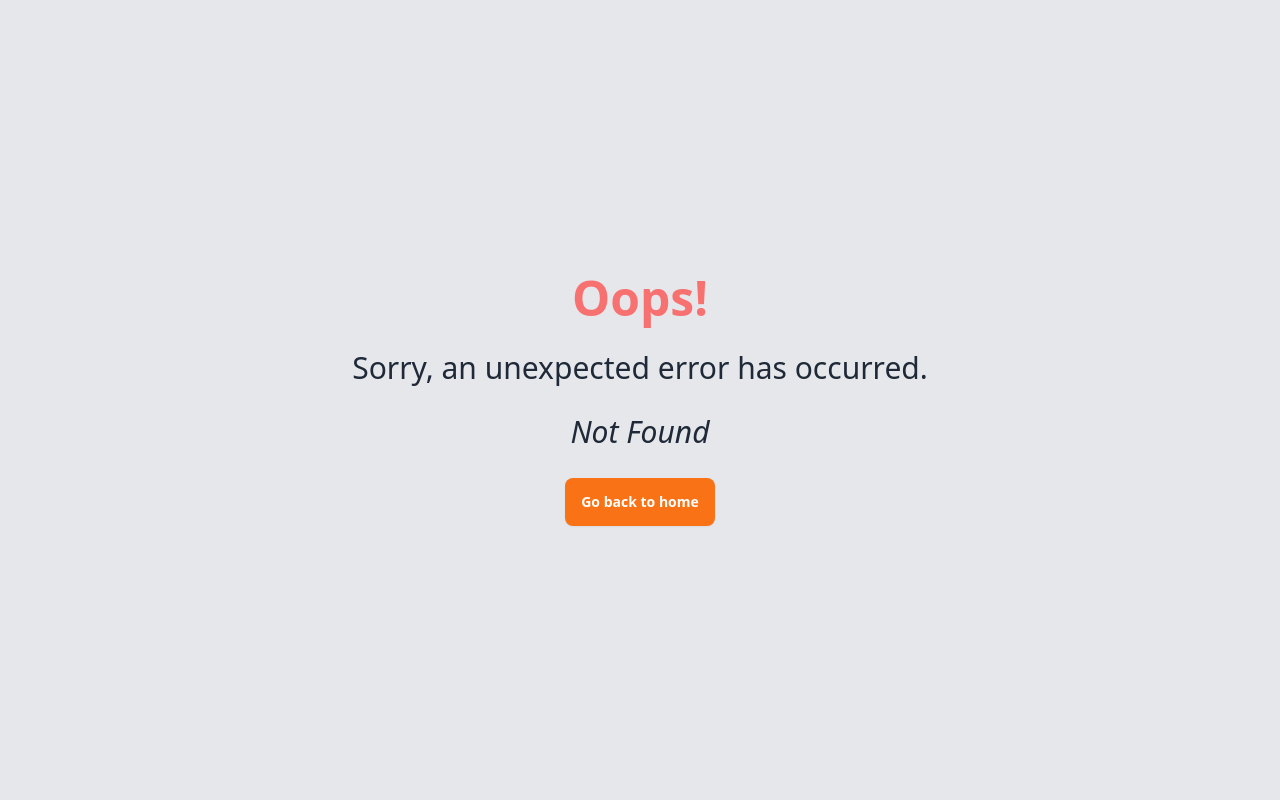
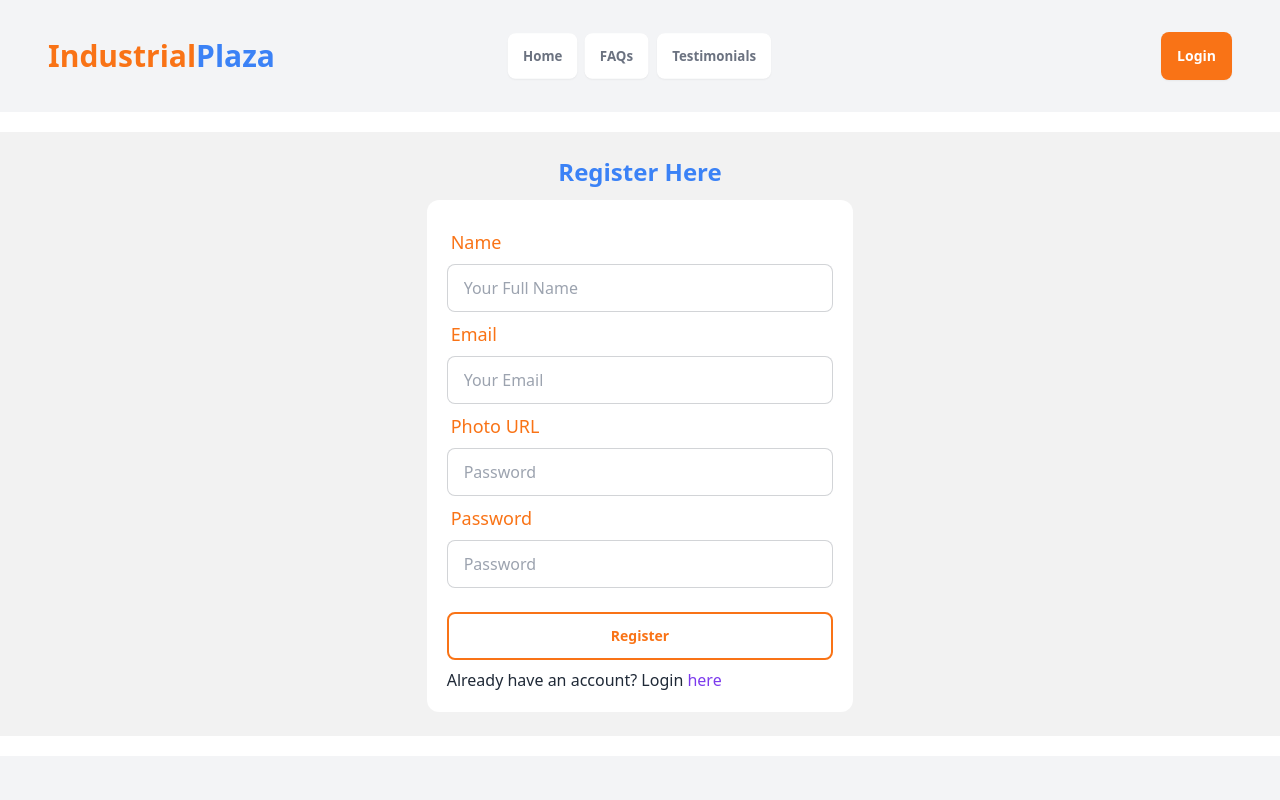
Before and after one commit to shahadathhs/industrial-plaza, a React (Vite) app: page /register in a window 1280 px wide. Before the commit this address had no page. Shown: the top 800 px of the page. Built offline with nearby package versions, Linux system fonts and the light colour scheme.

Commit message:
login and register page created

```diff
--- a/src/components/NavBar/NavBar.jsx
+++ b/src/components/NavBar/NavBar.jsx
@@ -52,7 +52,7 @@ const Nav = () => {
             </div>
             {/* Login / LogOut Button */}
             <div className="navbar-end gap-2">
-                <a className="btn bg-orange-500 hover:bg-blue-500 border-0 text-white">Login</a>
+                <Link to="/login" className="btn bg-orange-500 hover:bg-blue-500 border-0 text-white">Login</Link>
             </div>
         </div>
     );
--- a/src/pages/FAQs/FAQs.jsx
+++ b/src/pages/FAQs/FAQs.jsx
@@ -16,7 +16,7 @@ const FAQs = () => {
         </div>
 
         <div className="collapse collapse-arrow join-item border border-blue-500">
-          <input type="radio" name="my-accordion-4" defaultChecked />
+          <input type="radio" name="my-accordion-4" />
           <div className="collapse-title text-xl text-orange-500 font-medium">
             What locations are your industrial properties situated in?
           </div>
@@ -26,7 +26,7 @@ const FAQs = () => {
         </div>
 
         <div className="collapse collapse-arrow join-item border border-blue-500">
-          <input type="radio" name="my-accordion-4" defaultChecked />
+          <input type="radio" name="my-accordion-4"/>
           <div className="collapse-title text-xl text-orange-500 font-medium">
             What amenities and facilities are included in your industrial properties?
           </div>
@@ -36,7 +36,7 @@ const FAQs = () => {
         </div>
 
         <div className="collapse collapse-arrow join-item border border-blue-500">
-          <input type="radio" name="my-accordion-4" defaultChecked />
+          <input type="radio" name="my-accordion-4"  />
           <div className="collapse-title text-xl text-orange-500 font-medium">
             Are there any industrial properties available for sale or lease in specific price ranges?
           </div>
@@ -46,7 +46,7 @@ const FAQs = () => {
         </div>
 
         <div className="collapse collapse-arrow join-item border border-blue-500">
-          <input type="radio" name="my-accordion-4" defaultChecked />
+          <input type="radio" name="my-accordion-4"  />
           <div className="collapse-title text-xl text-orange-500 font-medium">
             Do you provide virtual tours or detailed images of your industrial properties?
           </div>
@@ -56,7 +56,7 @@ const FAQs = () => {
         </div>
 
         <div className="collapse collapse-arrow join-item border border-blue-500">
-          <input type="radio" name="my-accordion-4" defaultChecked />
+          <input type="radio" name="my-accordion-4"  />
           <div className="collapse-title text-xl text-orange-500 font-medium">
             What are the zoning regulations and restrictions for your industrial properties?
           </div>
@@ -66,7 +66,7 @@ const FAQs = () => {
         </div>
 
         <div className="collapse collapse-arrow join-item border border-blue-500">
-          <input type="radio" name="my-accordion-4" defaultChecked />
+          <input type="radio" name="my-accordion-4"  />
           <div className="collapse-title text-xl text-orange-500 font-medium">
             Are there any upcoming developments or projects in the industrial areas you represent?
           </div>
@@ -76,7 +76,7 @@ const FAQs = () => {
         </div>
 
         <div className="collapse collapse-arrow join-item border border-blue-500">
-          <input type="radio" name="my-accordion-4" defaultChecked />
+          <input type="radio" name="my-accordion-4"  />
           <div className="collapse-title text-xl text-orange-500 font-medium">
             Can you provide insights into the market trends and demand for industrial properties in specific regions?
           </div>
@@ -86,7 +86,7 @@ const FAQs = () => {
         </div>
 
         <div className="collapse collapse-arrow join-item border border-blue-500">
-          <input type="radio" name="my-accordion-4" defaultChecked />
+          <input type="radio" name="my-accordion-4"  />
           <div className="collapse-title text-xl text-orange-500 font-medium">
             What financing options or assistance do you offer for industrial property acquisitions?
           </div>
@@ -96,7 +96,7 @@ const FAQs = () => {
         </div>
 
         <div className="collapse collapse-arrow join-item border border-blue-500">
-          <input type="radio" name="my-accordion-4" defaultChecked />
+          <input type="radio" name="my-accordion-4"  />
           <div className="collapse-title text-xl text-orange-500 font-medium">
             Do you offer property management services for industrial facilities?
           </div>
--- /dev/null
+++ b/src/pages/Login/Login.jsx
@@ -0,0 +1,46 @@
+import { Link } from "react-router-dom";
+
+const Login = () => {
+  return (
+      <div className="bg-base-200 py-3 lg:py-6 my-5 space-y-4">
+        <p className="text-center text-2xl text-blue-500 font-bold">Login Here</p>
+        <div className="rounded-xl mx-auto p-5 w-4/5 md:w-1/2 lg:w-1/3 bg-base-100">
+          <form>
+            <div className="form-control">
+              <label className="label">
+                <span className="label-text text-lg text-orange-500 font-medium">Email</span>
+              </label>
+              <input type="email" name="email" placeholder="Your Email" className="input input-bordered" required />
+            </div>
+            <div className="form-control">
+              <label className="label">
+                <span className="label-text text-lg text-orange-500 font-medium">Password</span>
+              </label>
+              <input type="password" name="password" placeholder="Password" className="input input-bordered" required />
+            </div>
+            <div className="form-control mt-6">
+              <button className="btn btn-outline border-2 text-orange-500 hover:bg-blue-500 hover:border-0">Login</button>
+            </div>
+            <div className="pt-2">
+              <p>New? Register <Link to="/register" className="text-violet-600 font-medium">here</Link> </p>
+            </div>
+          </form>
+        </div>
+        <hr className="border-t-2 border-blue-700 border-dashed" />
+        <div className="text-center space-y-3">
+          <p className="text-center text-2xl text-blue-500 font-bold">Or continue with</p>
+          {/* Google Login */}
+          <button className="btn btn-outline border-2 text-orange-500 hover:bg-blue-500 hover:border-0">
+            Login with Google
+          </button>
+          <br />
+          {/* GitHub Login */}
+          <button className="btn btn-outline border-2 text-orange-500 hover:bg-blue-500 hover:border-0">
+            Login with GitHub
+          </button>
+        </div>
+      </div>
+  );
+};
+
+export default Login;
--- /dev/null
+++ b/src/pages/Register/Register.jsx
@@ -0,0 +1,45 @@
+import { Link } from "react-router-dom";
+
+const Register = () => {
+  return (
+    <div className="bg-base-200 py-3 lg:py-6 my-5">
+      <p className="text-center pb-3 text-2xl text-blue-500 font-bold">Register Here</p>
+      <div className="rounded-xl mx-auto p-5 w-4/5 md:w-1/2 lg:w-1/3 bg-base-100">
+        <form>
+          <div className="form-control">
+            <label className="label">
+              <span className="label-text text-lg text-orange-500 font-medium">Name</span>
+            </label>
+            <input type="text" name="name" placeholder="Your Full Name" className="input input-bordered" required />
+          </div>
+          <div className="form-control">
+            <label className="label">
+              <span className="label-text text-lg text-orange-500 font-medium">Email</span>
+            </label>
+            <input type="email" name="email" placeholder="Your Email" className="input input-bordered" required />
+          </div>
+          <div className="form-control">
+            <label className="label">
+              <span className="label-text text-lg text-orange-500 font-medium">Photo URL</span>
+            </label>
+            <input type="text" name="photoURL" placeholder="Password" className="input input-bordered" required />
+          </div>
+          <div className="form-control">
+            <label className="label">
+              <span className="label-text text-lg text-orange-500 font-medium">Password</span>
+            </label>
+            <input type="password" name="password" placeholder="Password" className="input input-bordered" required />
+          </div>
+          <div className="form-control mt-6">
+            <button className="btn btn-outline border-2 text-orange-500 hover:bg-blue-500 hover:border-0">Register</button>
+          </div>
+          <div className="pt-2">
+            <p>Already have an account? Login <Link to="/login" className="text-violet-600 font-medium">here</Link> </p>
+          </div>
+        </form>
+      </div>
+    </div>
+  );
+};
+
+export default Register;
```
Also changed, not shown: src/main.jsx (+10 -0 lines).
